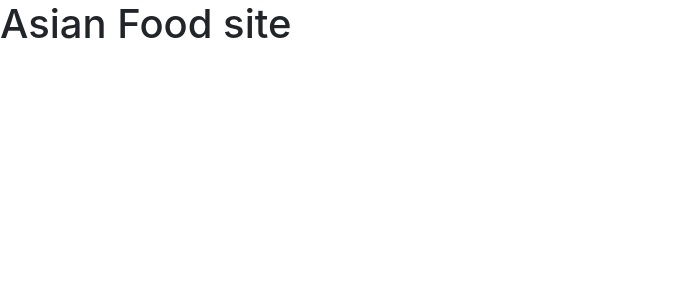
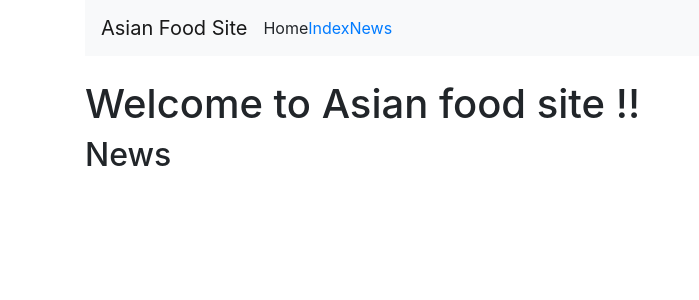
Before and after one commit to CardStrife95/AsianFoodSite, a React (Create React App) app: page /news in a window 1280 px wide. Shown: the top 300 px of the page, without its empty margins (0-699 px from the left). Built offline with nearby package versions, Linux system fonts and the light colour scheme.

Commit message:
update 03/14/19

```diff
--- a/src/App.js
+++ b/src/App.js
@@ -1,12 +1,32 @@
 import React, { Component } from 'react';
 import 'bootstrap/dist/css/bootstrap.min.css';
+import {BrowserRouter as Router, Switch , Route, Link} from 'react-router-dom';
+
+import Index from './components/index.component';
+import News from './components/news.component';
 
 class App extends Component {
   render() {
     return (
-      <div className="App">
-        <h1>Asian Food site</h1>
-      </div>
+      <Route>
+        <div className="container">
+          <nav className="navbar navbar-expand-lg navbar-light bg-light">
+            <Link to={'/'} className="navbar-brand">Asian Food Site</Link>
+            <div className="collapse navbar-collapse" id="navbarSupportedContent">
+              <ul className="navbar-nav mr-auto">
+                <li className="nav-item"><Link to={'/'} className="navbar-link"/>Home</li>
+                <li className="nav-item"> <Link to={'/index'} className="navbar-link">Index</Link></li>
+                <li className="nav-item"> <Link to={'/news'} className="navbar-link">News</Link></li>
+              </ul>
+            </div>
+          </nav><br />
+          <h1>Welcome to Asian food site !!</h1>
+          <Switch>
+            <Route exact path='/index' component={Index} />
+            <Route path='/news' component={ News }/>
+          </Switch>
+        </div>
+      </Route>
     );
   }
 }
--- a/src/components/index.component.js
+++ b/src/components/index.component.js
@@ -0,0 +1,11 @@
+import React, {Component} from 'react';
+
+export default class Index extends Component{
+    render(){
+        return(
+            <div>
+                <h2>Homepage</h2>
+            </div>
+        );
+    }
+}
--- a/src/components/news.component.js
+++ b/src/components/news.component.js
@@ -0,0 +1,11 @@
+import React, {Component} from 'react';
+
+export default class News extends Component{
+    render(){
+        return(
+            <div>
+                <h2>News</h2>
+            </div>
+        );
+    }
+}
--- a/src/index.js
+++ b/src/index.js
@@ -1,8 +1,9 @@
 import React from 'react';
 import ReactDOM from 'react-dom';
+import {BrowserRouter} from 'react-router-dom';
+
 import App from './App';
 import * as serviceWorker from './serviceWorker';
-import {BrowserRouter} from 'react-router-dom';
 
 ReactDOM.render(<BrowserRouter>
 <App />
```
Also changed, not shown: 2 other files (tests, documents, lock files or other folders).
